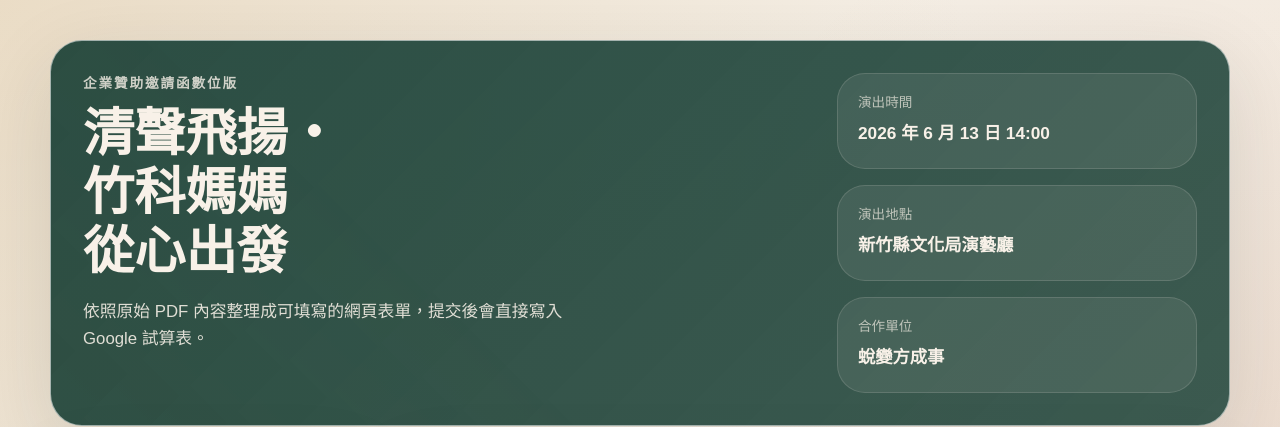
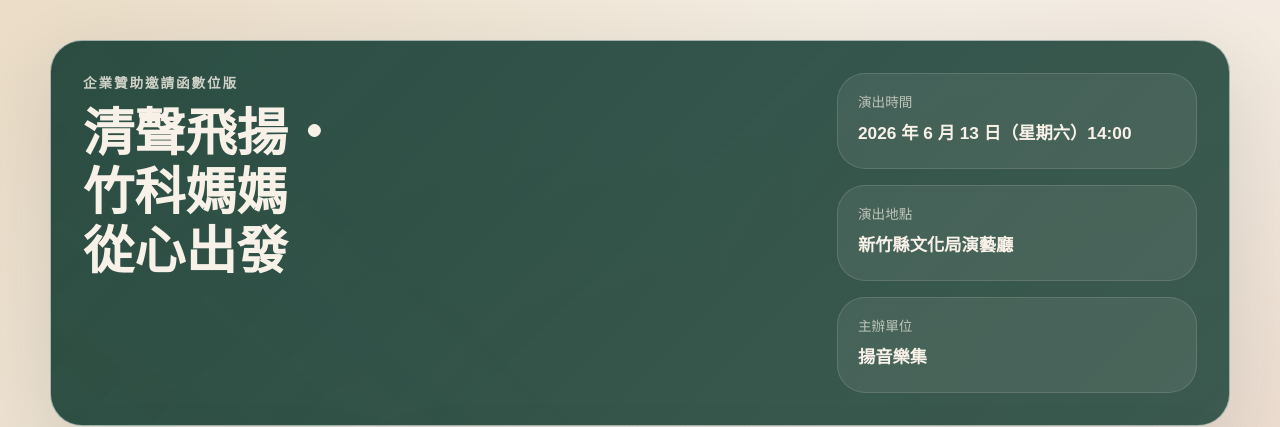
Before and after one commit to CRCRCRCRCRC/sponsor_form, a plain HTML site: page index.html in a window 1280 px wide. Shown: the top 427 px of the page. Drawn offline with Linux system fonts and the light colour scheme.

Commit message:
change the text

```diff
--- a/index.html
+++ b/index.html
@@ -12,21 +12,20 @@
         <div class="hero__content">
           <p class="hero__eyebrow">企業贊助邀請函數位版</p>
           <h1>清聲飛揚・竹科媽媽 從心出發</h1>
-          <p class="hero__lede">依照原始 PDF 內容整理成可填寫的網頁表單，提交後會直接寫入 Google 試算表。</p>
         </div>
 
         <aside class="hero__panel">
           <div class="hero__panel-card">
             <p class="panel__label">演出時間</p>
-            <p class="panel__value">2026 年 6 月 13 日 14:00</p>
+            <p class="panel__value">2026 年 6 月 13 日（星期六）14:00</p>
           </div>
           <div class="hero__panel-card">
             <p class="panel__label">演出地點</p>
             <p class="panel__value">新竹縣文化局演藝廳</p>
           </div>
           <div class="hero__panel-card">
-            <p class="panel__label">合作單位</p>
-            <p class="panel__value">蛻變方成事</p>
+            <p class="panel__label">主辦單位</p>
+            <p class="panel__value">揚音樂集</p>
           </div>
         </aside>
       </section>
```
